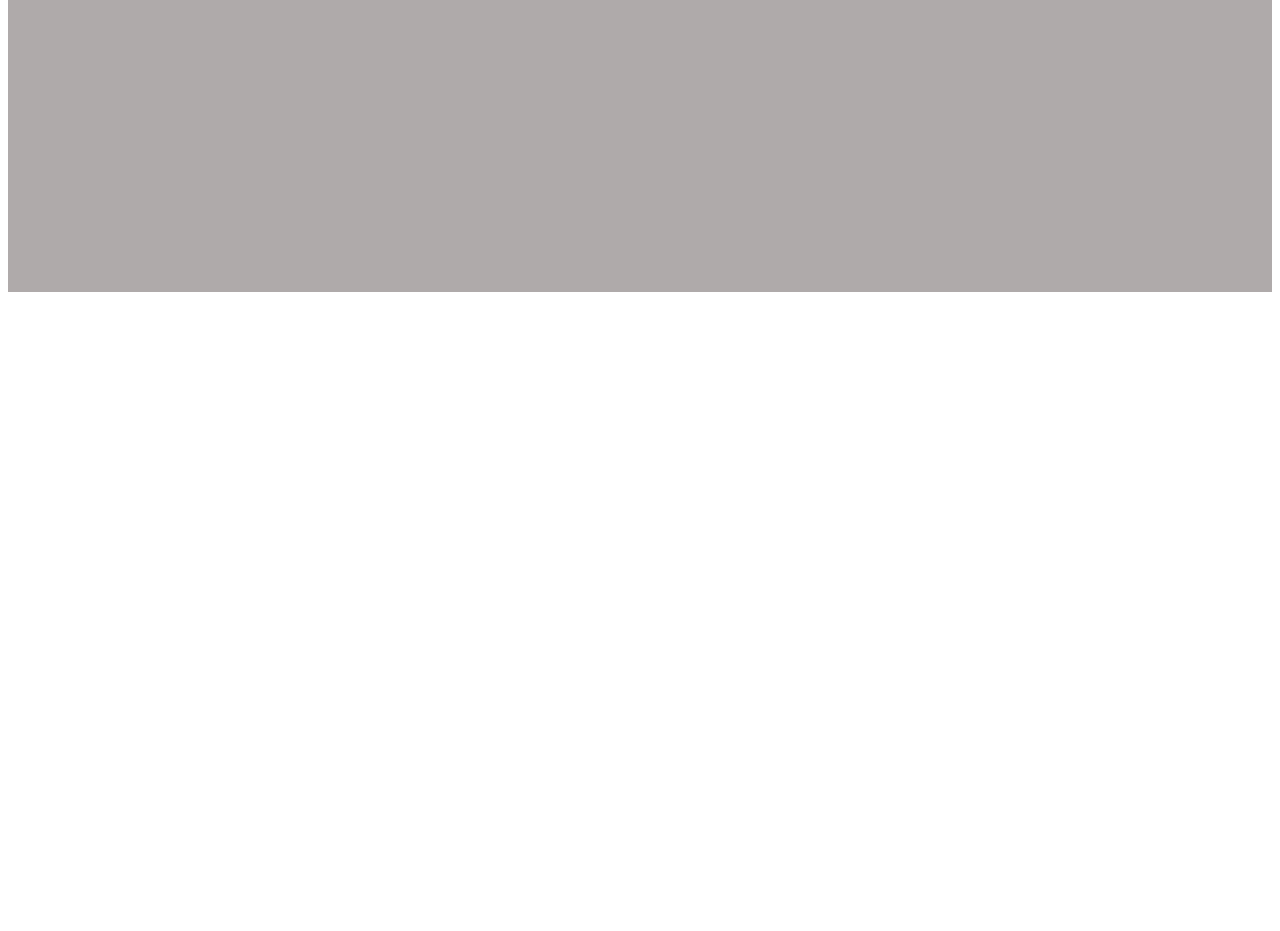
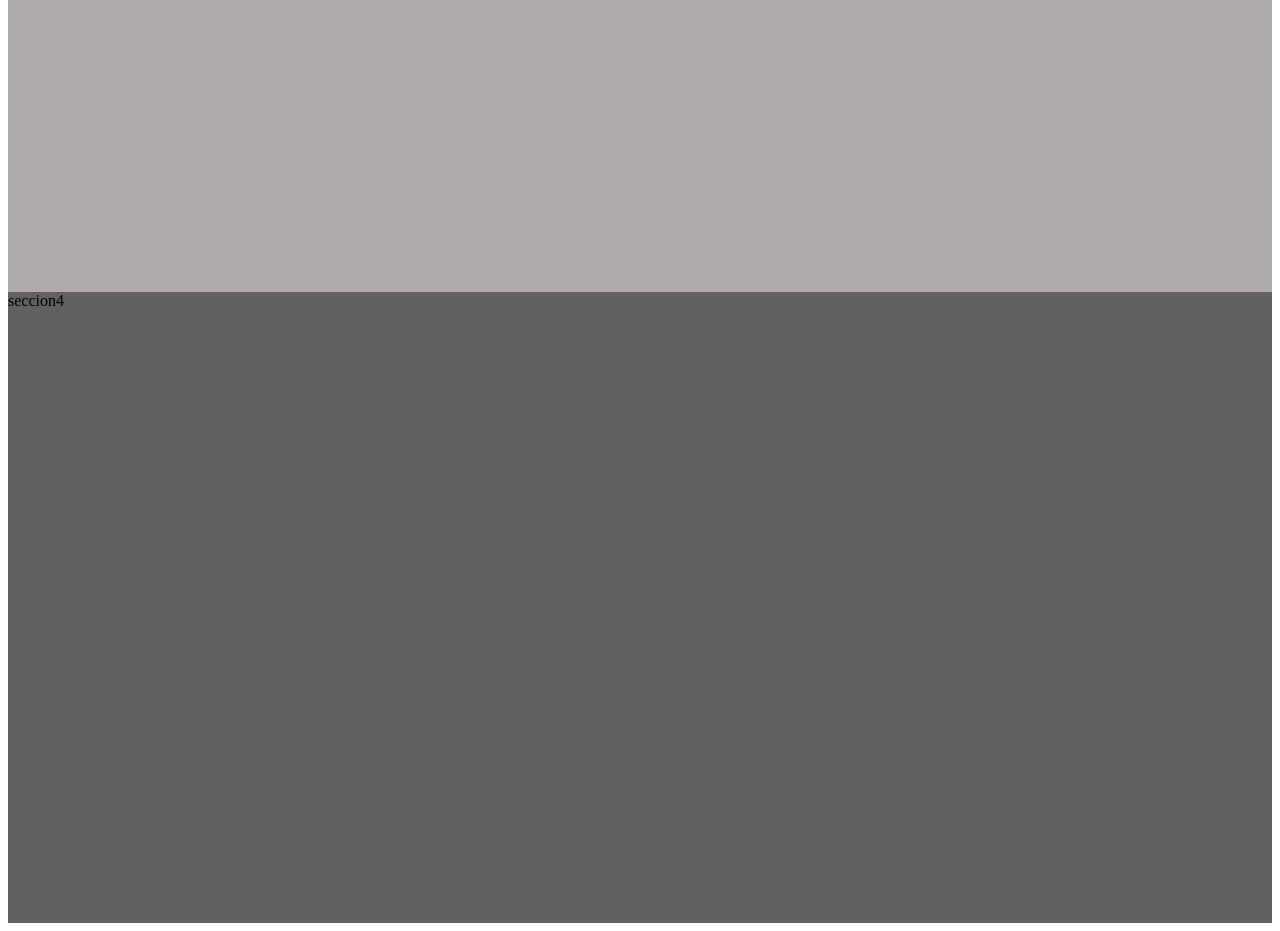
Before and after one commit to WebProyectos1/Pymes, a plain HTML site: page index.html in a window 1280 px wide. Shown: the part 2232-3163 px from the top of the page. Before the commit the page ends 2532 px from the top, so only its background shows below. Drawn offline with Linux system fonts and the light colour scheme.

Commit message:
se agrego una seccion nueva y se le aplicaron los estilos correspondientes

```diff
--- a/index.html
+++ b/index.html
@@ -23,6 +23,7 @@
       <div id="" class="sec_1">Nosotros</div>
       <div id="" class="sec_2">Servicios</div>
       <div id="" class="sec_3">Contactanos</div>
+      <div id="" class="sec_2">seccion4</div>
     </section>
   </body>
 </html>
```
